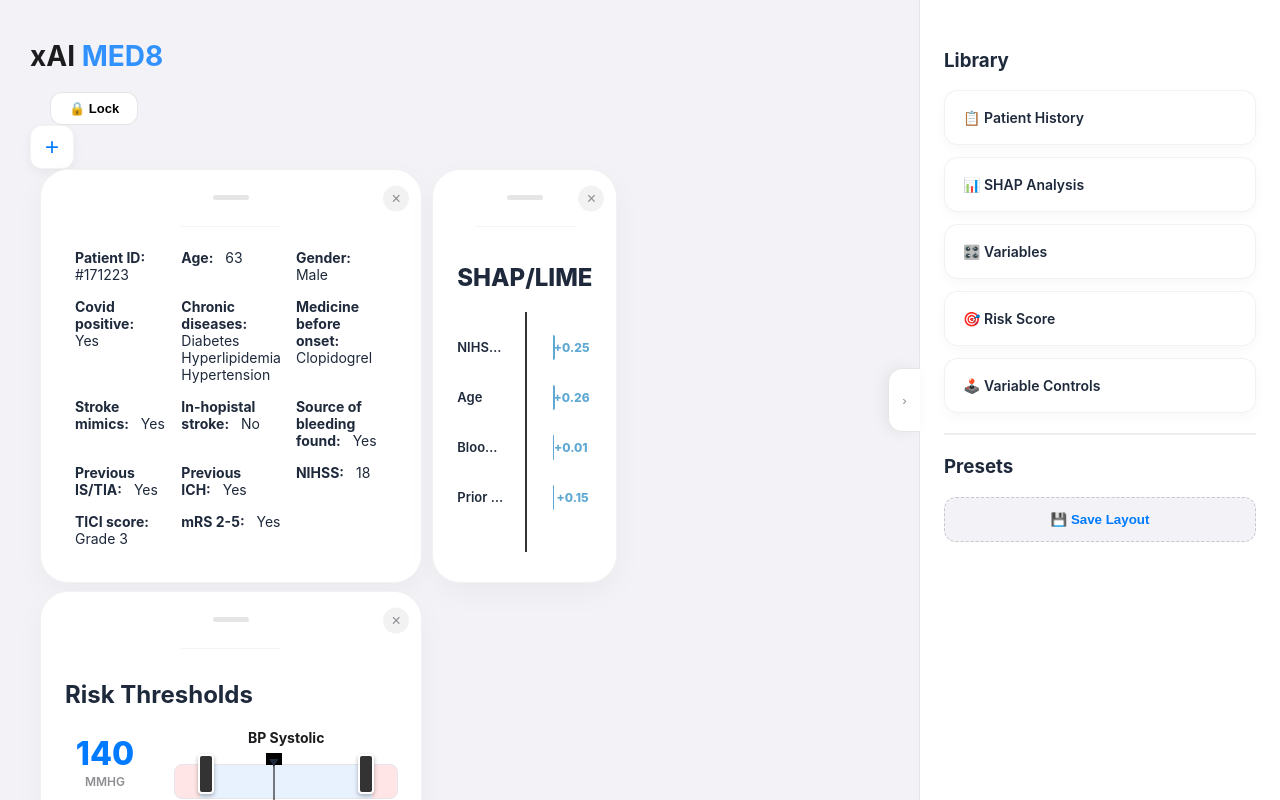
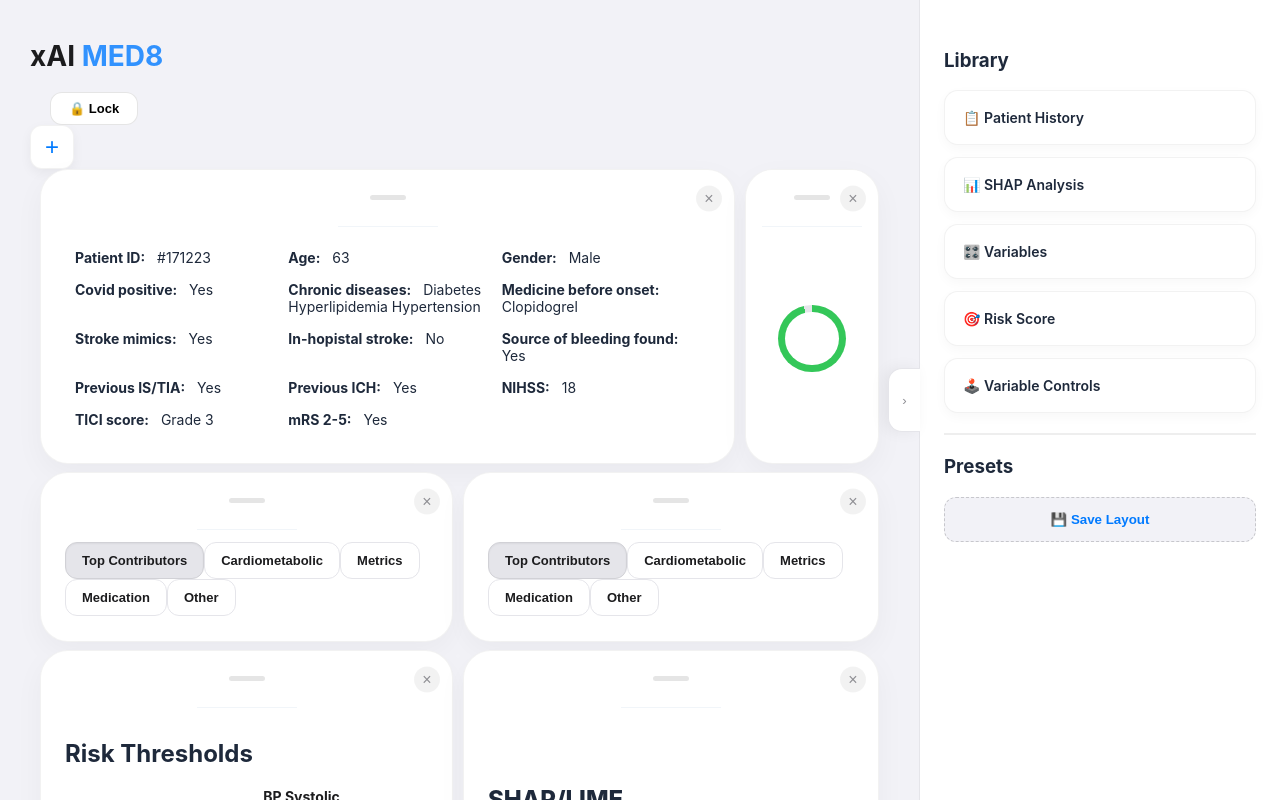
Before and after one commit to Daviedlassen/xAI_MED8, a React (Vite) app in the folder frontend/: page / in a window 1280 px wide. Built offline with nearby package versions, Linux system fonts and the light colour scheme.

Commit message:
+ wip på interface 3

```diff
--- a/frontend/src/components/dashboard/Dashboard.jsx
+++ b/frontend/src/components/dashboard/Dashboard.jsx
@@ -14,16 +14,18 @@ import TabModule from "../modules/TabModule";
 import "./Dashboard.css";
 
 const MAX_MODULES = 8;
-const STORAGE_KEY = "clinical-dashboard-layout-v2";
+const STORAGE_KEY = "clinical-dashboard-layout-v3";
 const PRESETS_KEY = "dashboard-presets-v1";
 
 // STEP 2 PREP: This is your "Master Layout".
 // Anyone who loads the project for the first time will see this.
 const DEFAULT_LAYOUT = [
-  { id: "cont_1", contentId: "history", size: "size-wide" },
-  { id: "cont_2", contentId: "analysis", size: "size-large" },
-  { id: "cont_3", contentId: "interact", size: "size-wide" },
-  { id: "cont_4", contentId: "tabs", size: "size-normal" },
+  { id: "c_1776167311497", contentId: "history", size: "size-normal" },
+  { id: "c_1776165859467", contentId: "risk", size: "size-risk-score" },
+  { id: "c_1776252291422", contentId: "tabs", size: "size-wide" },
+  { id: "c_1776252294573", contentId: "tabs", size: "size-wide" },
+  { id: "c_1776252297659", contentId: "interact", size: "size-wide" },
+  { id: "c_1776252303382", contentId: "analysis", size: "size-wide" }
 ];
 
 const availableModules = [
```
